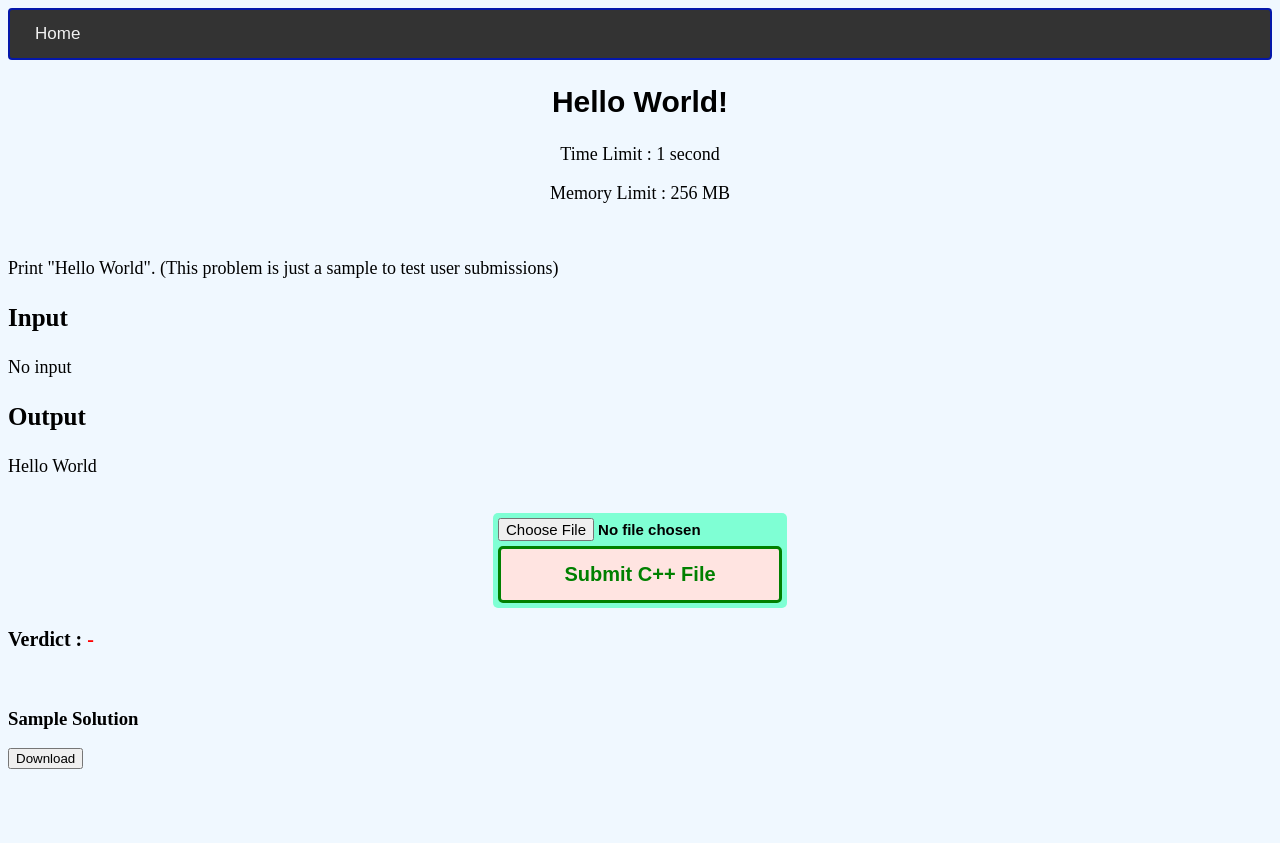
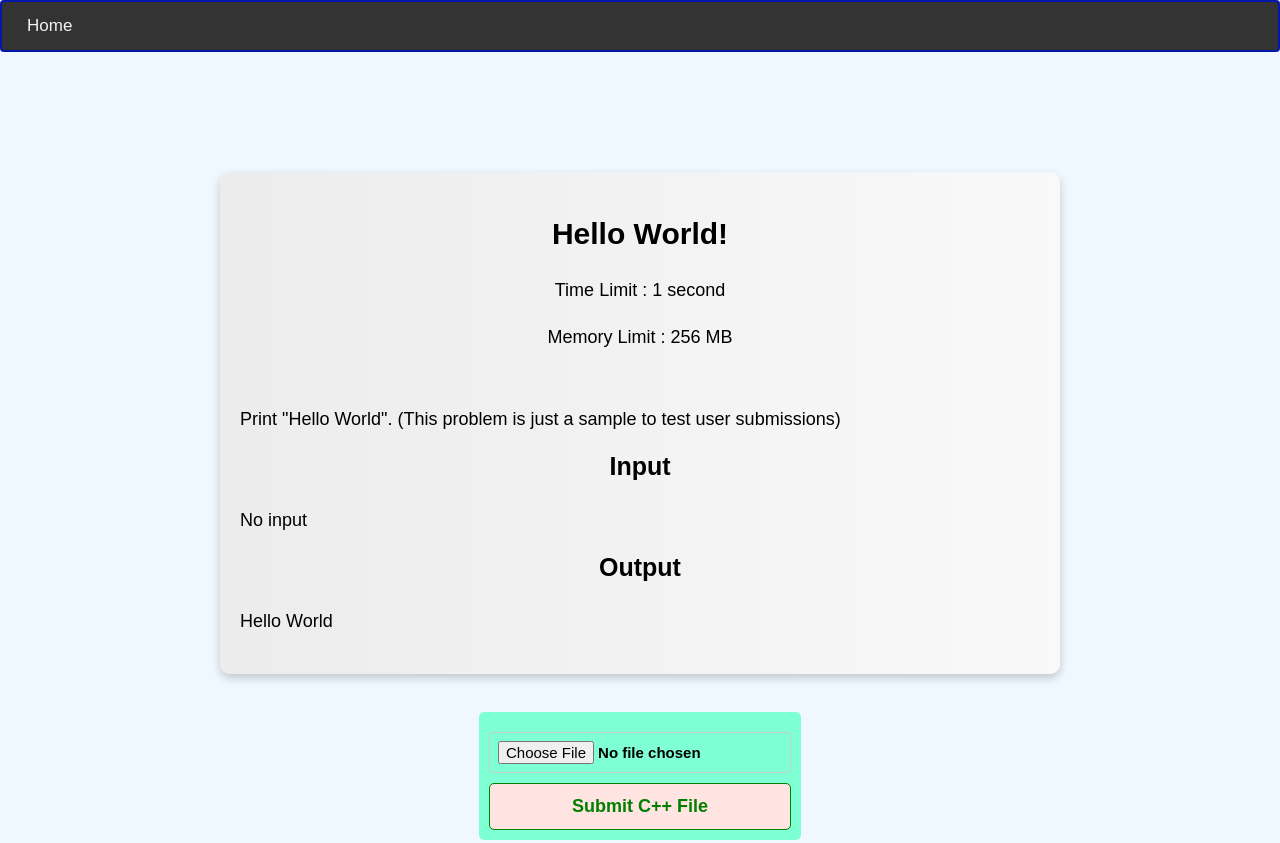
Before and after one commit to ypratik817/CodeThru, a website: page public/prob1.html in a window 1280 px wide. Shown: the top 843 px of the page. Before the commit the page ends 800 px from the top, so only its background shows below. Drawn offline with Linux system fonts and the light colour scheme.

Commit message:
Update prob.css

```diff
--- a/public/prob.css
+++ b/public/prob.css
@@ -1,5 +1,31 @@
-.statement p {
-    font-size: 18px;
+/* styles.css */
+
+body {
+    font-family: Arial, sans-serif;
+    min-height: 80px;
+
+    background-color: aliceblue;
+    margin: 0;
+    padding: 0;
+    transition: background-color 0.3s;
+}
+
+.dark-mode {
+    background-color: #2b2b2b;
+    color: #f4f4f9;
+}
+
+.statement {
+    margin: 20px auto;
+    margin-top: 120px;
+    max-width: 800px;
+    padding: 20px;
+    /* background-color: #f9f9f9; */
+    background: linear-gradient(to right, #ececec, #f9f9f9);
+
+    border-radius: 10px;
+    box-shadow: 0 4px 8px rgba(0, 0, 0, 0.2);
+    transition: background-color 0.3s, color 0.3s;
 }
 
 .statement h2 {
@@ -8,61 +34,106 @@
     font-family: sans-serif;
 }
 
+.statement h3 {
+    font-size: 25px;
+    text-align: center;
+    margin-top: 10px;
+}
+
+.statement p {
+    font-size: 18px;
+    line-height: 1.6;
+}
+
 .limits {
     text-align: center;
-    font-size: 10px;
-}
-
-.statement h3 {
-    font-size: 25px;
-}
-
-body {
-    background-color: aliceblue;
+    font-size: 14px;
+    margin-top: 10px;
 }
 
 .submitfile {
-    border-radius: 5px;
     width: fit-content;
     margin: auto;
-    align-content: center;
     text-align: center;
-    padding: 5px 5px;
+    padding: 10px;
     background-color: aquamarine;
+    border-radius: 5px;
+    transition: background-color 0.3s, color 0.3s;
 }
 
-.submitfile input{
+.submitfile input {
     font-size: 15px;
     font-weight: bold;
+    padding: 8px;
+    margin-top: 10px;
+    border: 1px solid #ccc;
+    border-radius: 3px;
+    transition: background-color 0.3s, color 0.3s;
 }
 
-.submitfile button{
+.submitfile button {
     display: block;
+    width: 100%;
+    margin-top: 10px;
+    padding: 12px 24px;
+    font-size: 18px;
+    font-weight: bold;
+    color: green;
+    background-color: mistyrose;
+    border: 1px solid green;
     border-radius: 5px;
-    width: 100%;
-    margin-top: 5px;
-    border: none;
-    background-color:mistyrose;
-    padding: 14px 28px;
-    font-size: 20px;
     cursor: pointer;
-    text-align: center;
-    font-weight: bold;
-    border-color: green;
-    border-style: solid;
-    color: green;
+    transition: background-color 0.3s, color 0.3s;
 }
 
-.submitfile button:hover{
-    background-color:lightgreen;
+.submitfile button:hover {
+    background-color: lightgreen;
     color: black;
 }
 
-.verdict{
+.verdict {
     font-weight: bold;
     font-size: 20px;
+    text-align: center;
+    margin-top: 20px;
 }
 
-.verdict span{
-    color:red;
+.verdict span {
+    color: red;
 }
+
+/* Dark Mode Styles */
+
+.dark-mode body {
+    background-color: #2b2b2b;
+    color: #f4f4f9;
+}
+
+.dark-mode .statement {
+    background: linear-gradient(to right, #3a3a3a, #4a4a4a);
+    color: #f4f4f9;
+}
+
+.dark-mode .submitfile {
+    background-color: #556b2f;
+    color: #f4f4f9;
+}
+
+.dark-mode .submitfile input {
+    background-color: #333;
+    color: #f4f4f9;
+}
+
+.dark-mode .submitfile button {
+    background-color: #556b2f;
+    color: #f4f4f9;
+}
+
+.dark-mode .submitfile button:hover {
+    background-color: #6b8e23;
+    color: black;
+}
+
+#darkModeToggle {
+    padding-left: 1335px;
+}
```
